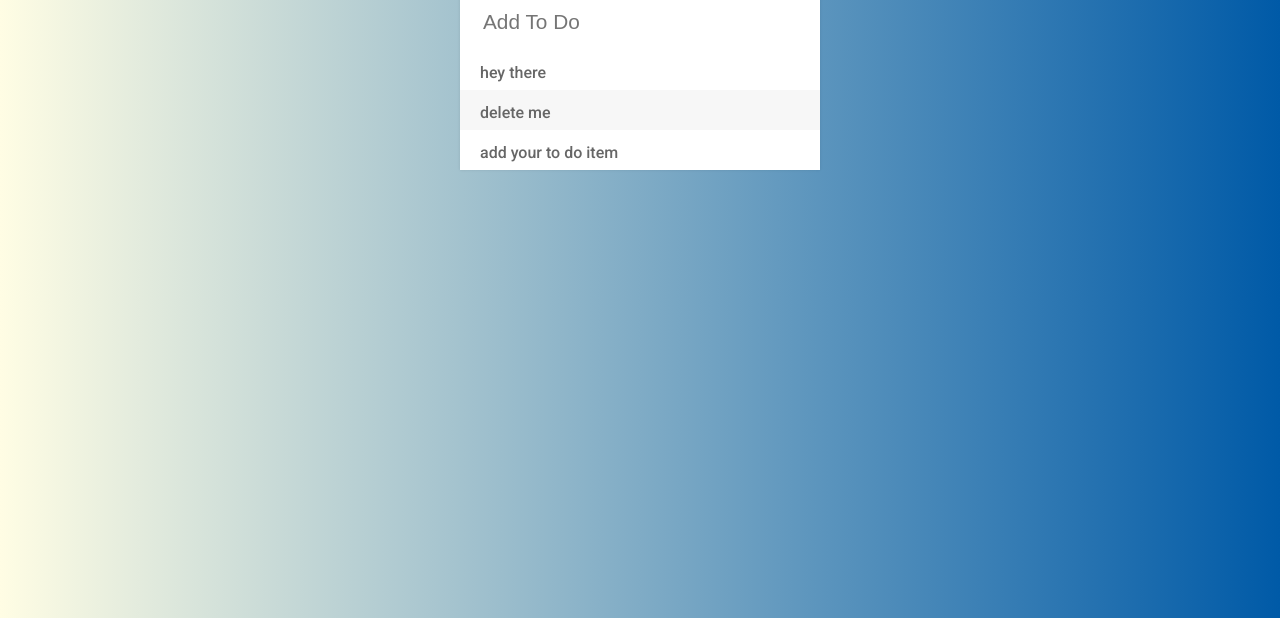
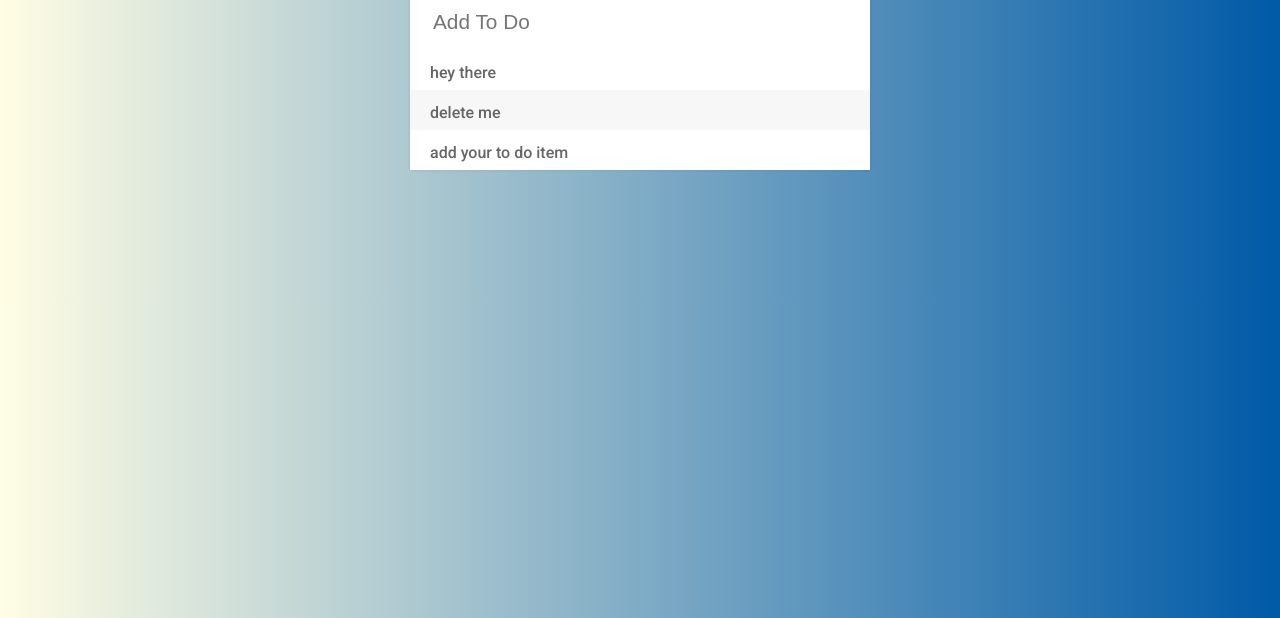
Before and after one commit to aman-anand17/to-do-list, a plain HTML site: page index.html in a window 1280 px wide. Shown: the part 182-800 px from the top of the page. Drawn offline with Linux system fonts and the light colour scheme.

Commit message:
Update style.css

```diff
--- a/assets/css/style.css
+++ b/assets/css/style.css
@@ -8,7 +8,7 @@ background: linear-gradient(to right, #FFFDE4, #005AA7); /* W3C, IE 10+/ Edge, F
 
 #container{
 	margin: 10% auto;
-	width: 360px;
+	width: 460px;
 	background-color: #f7f7f7;
 	box-shadow: 0 0 3px rgba(0,0,0,0.1);
 }
```
